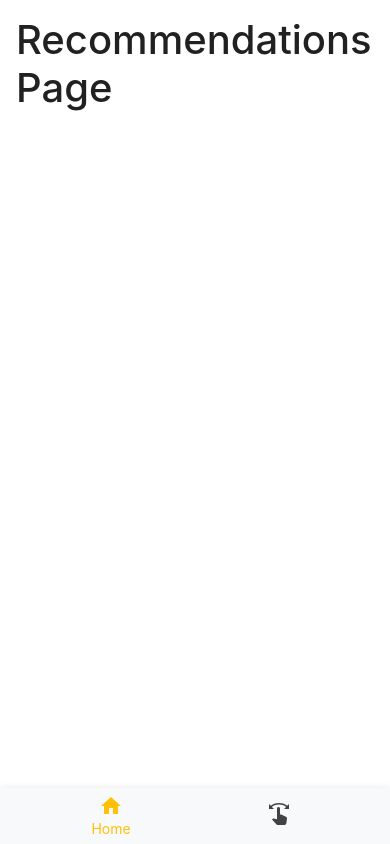
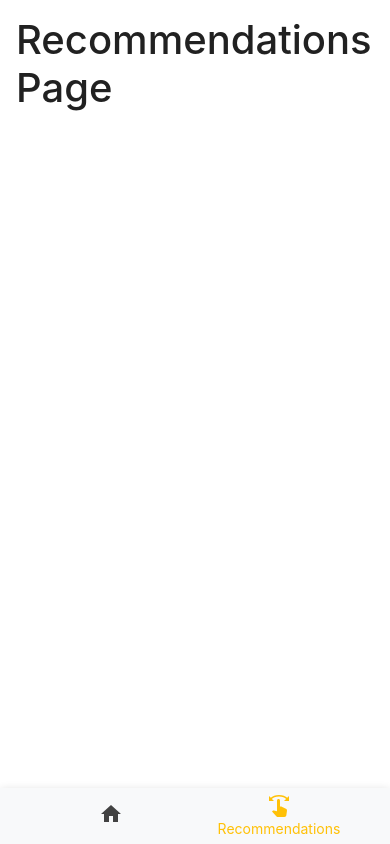
Before and after one commit to stkrolikiewicz/tinder-for-movies, a React (Vite) app: page /recommendations in a window 390 px wide. Built offline with nearby package versions, Linux system fonts and the light colour scheme.

Commit message:
fix: change mobile app navigation on each pathname change

```diff
--- a/src/layouts/RootLayout.tsx
+++ b/src/layouts/RootLayout.tsx
@@ -1,4 +1,4 @@
-import { NavLink, Outlet } from "react-router-dom";
+import { NavLink, Outlet, useLocation } from "react-router-dom";
 import {
   styled,
   AppBar,
@@ -11,7 +11,7 @@ import {
 } from "@mui/material";
 import { Swipe, Home } from "@mui/icons-material";
 import theme from "@/theme";
-import { FC, useState } from "react";
+import { FC, useEffect, useState } from "react";
 
 const RootContainer = styled("div")({
   height: "100vh",
@@ -72,7 +72,7 @@ const NavigationLink = styled(NavLink)({
 
 const navigationLinks = [
   { to: "/", text: "Home", icon: <Home /> },
-  { to: "recommendations", text: "Recommendations", icon: <Swipe /> },
+  { to: "/recommendations", text: "Recommendations", icon: <Swipe /> },
 ];
 
 const AppNavigation: FC = () => {
@@ -109,6 +109,11 @@ const MobileAppNavigation: FC = () => {
   const handleChange = (_event: unknown, newValue: string) => {
     setActiveLink(newValue);
   };
+  const { pathname } = useLocation();
+  useEffect(() => {
+    setActiveLink(pathname);
+  }, [pathname]);
+
   return (
     <StyledPaper elevation={3}>
       <BottomNavigation value={activeLink} onChange={handleChange}>
```
